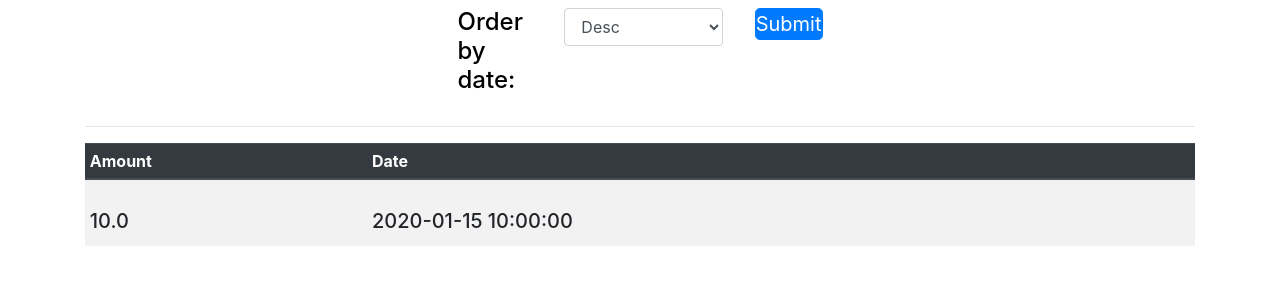
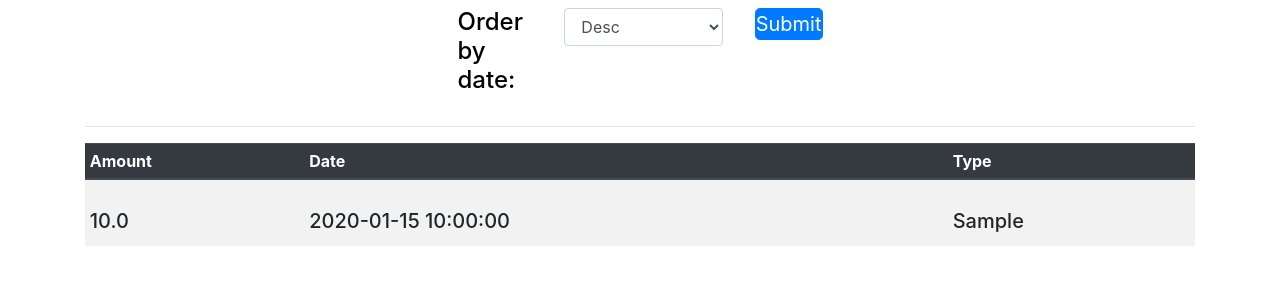
Before and after one commit to Elnifio/CHTeam, a Flask app: page /balance_history in a window 1280 px wide. Shown: the part 56-356 px from the top of the page. Run offline with Flask 2, Linux system fonts and the light colour scheme; a user stored in the database is signed in; tables that the repository leaves empty hold one stand-in row (values such as "Sample post").

Commit message:
Update balance_history.html

```diff
--- a/Minizon/MiniAmazon/templates/balance_history.html
+++ b/Minizon/MiniAmazon/templates/balance_history.html
@@ -28,6 +28,7 @@
     <tr>
         <th scope="col">Amount</th>
         <th scope="col">Date</th>
+        <th scope="col">Type</th>
     </tr>
     </thead>
     <tbody>
@@ -37,6 +38,7 @@
         <tr>
             <td><h5 class="mt-4">{{ history.amount }}</h5></td>
             <td><h5 class="mt-4">{{ history.ts }}</h5></td>
+            <td><h5 class="mt-4">{{ history.category }}</h5></td>
         </tr>
     {% endfor %}
     {% endif %}
```
